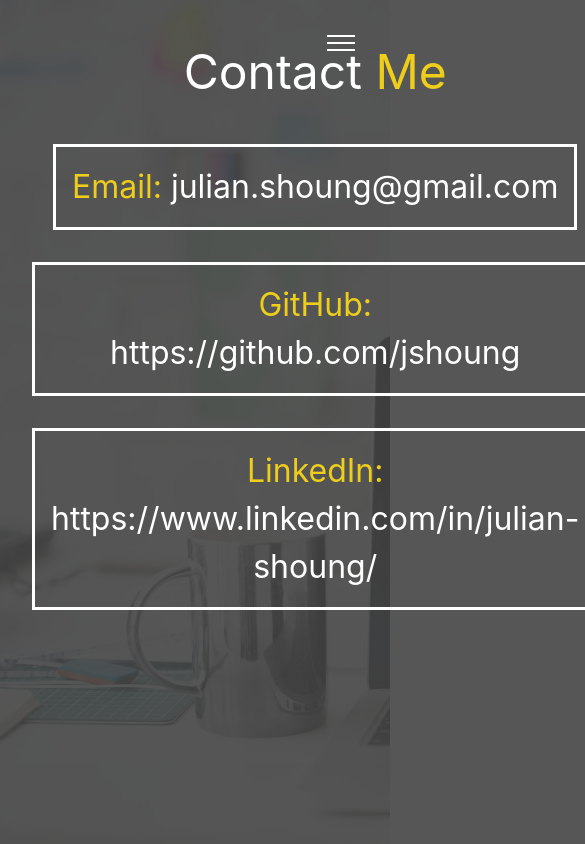
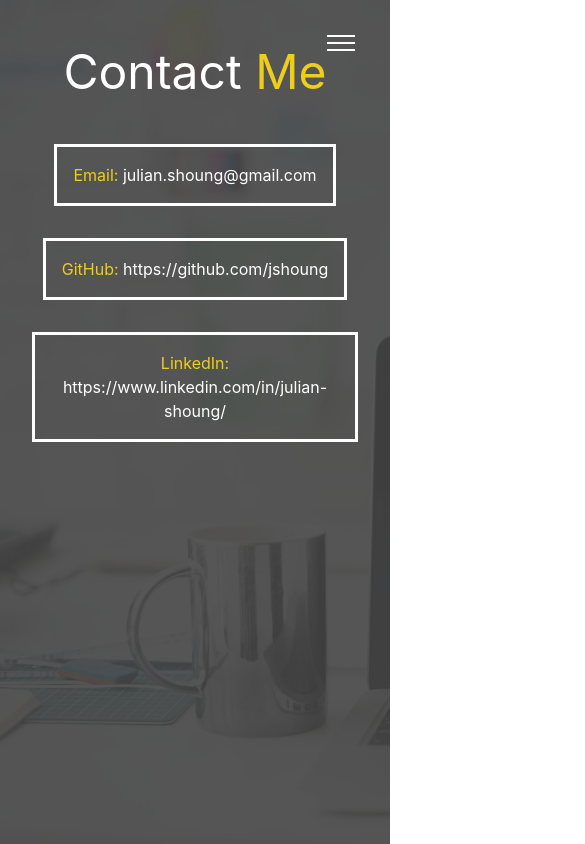
Before and after one commit to jshoung/old-portfolio, a website: page contact.html in a window 390 px wide. Shown: the top 844 px of the page, 585 px wide, since content can reach past the window. Drawn offline with Linux system fonts and the light colour scheme.

Commit message:
Style fixes for contact page

```diff
--- a/scss/_mobile.scss
+++ b/scss/_mobile.scss
@@ -81,7 +81,9 @@
   }
 
   .boxes {
-    font-size: 0.6em;
+    div {
+      font-size: 1.25rem;
+    }
   }
 }
 
@@ -107,7 +109,9 @@
   }
 
   .boxes {
-    font-size: 0.5em;
+    div {
+      font-size: 1rem;
+    }
   }
 
   .projects {
--- a/scss/main.scss
+++ b/scss/main.scss
@@ -129,6 +129,7 @@
 
   .showcase-about {
     grid-area: showcase-about;
+    font-size: 1.1rem;
     padding: 1rem;
   }
 }
```
Also changed, not shown: dist/css/main.css.
